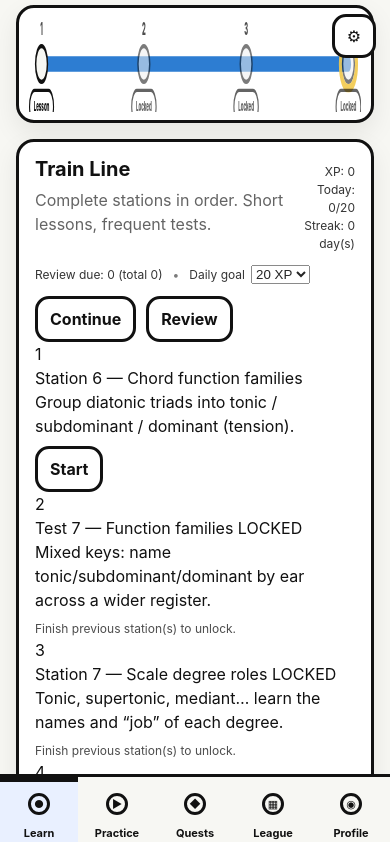
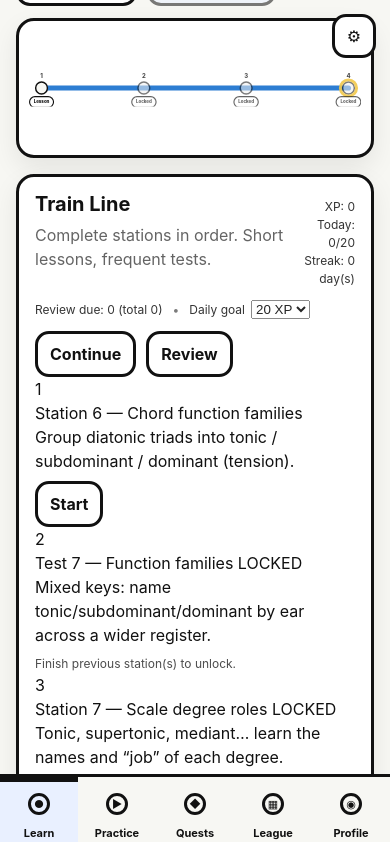
Before and after one commit to wpwcbc/ear-train-station, a React (Vite) app: page /learn/section/FUNCTION in a window 390 px wide. Shown: the top 842 px of the page. Built offline with nearby package versions, Linux system fonts and the light colour scheme.

Commit message:
Mobile polish: safe areas + route SVG scaling

```diff
--- a/src/App.css
+++ b/src/App.css
@@ -265,6 +265,14 @@
   padding: 24px 16px 90px;
 }
 
+@media (max-width: 900px) {
+  /* Leave room for the floating ⚙️ button and bottom tabs */
+  .content {
+    padding-top: 72px;
+    padding-bottom: calc(90px + env(safe-area-inset-bottom));
+  }
+}
+
 .page {
   width: min(1180px, 100%);
   margin: 0 auto;
@@ -383,6 +391,28 @@
   display: block;
 }
 
+@media (max-width: 520px) {
+  .sectionRouteSvg {
+    height: 118px;
+  }
+  .routeLine {
+    stroke-width: 10;
+  }
+  .routeDot {
+    stroke-width: 3;
+  }
+  .routeHalo {
+    stroke-width: 6;
+  }
+  .routeBtn {
+    font-size: 11px;
+    padding: 4px 8px;
+  }
+  .routeTitle {
+    font-size: 14px;
+  }
+}
+
 .routeLine {
   stroke: var(--route-blue);
   stroke-width: 14;
@@ -468,7 +498,8 @@
   left: 0;
   right: 0;
   bottom: 0;
-  height: 70px;
+  height: calc(70px + env(safe-area-inset-bottom));
+  padding-bottom: env(safe-area-inset-bottom);
   border-top: 3px solid var(--ink);
   background: var(--bg);
   display: none;
--- a/src/buildInfo.ts
+++ b/src/buildInfo.ts
@@ -1,6 +1,6 @@
 // AUTO-GENERATED by scripts/gen-build-info.mjs
 export const BUILD_INFO = {
-  commit: "6f90b3f",
-  committedAt: "2026-02-05T21:04:15+08:00",
-  builtAt: "2026-02-05T14:06:03.479Z",
+  commit: "f1536a0",
+  committedAt: "2026-02-05T22:06:55+08:00",
+  builtAt: "2026-02-05T15:01:11.734Z",
 } as const;
--- a/src/components/SectionRoute.tsx
+++ b/src/components/SectionRoute.tsx
@@ -28,7 +28,7 @@ export function SectionRoute({
         viewBox={`0 0 ${W} ${H}`}
         role="img"
         aria-label="Section route"
-        preserveAspectRatio="none"
+        preserveAspectRatio="xMidYMid meet"
       >
         <path
           d={`M ${P} ${H / 2} L ${W - P} ${H / 2}`}
```
